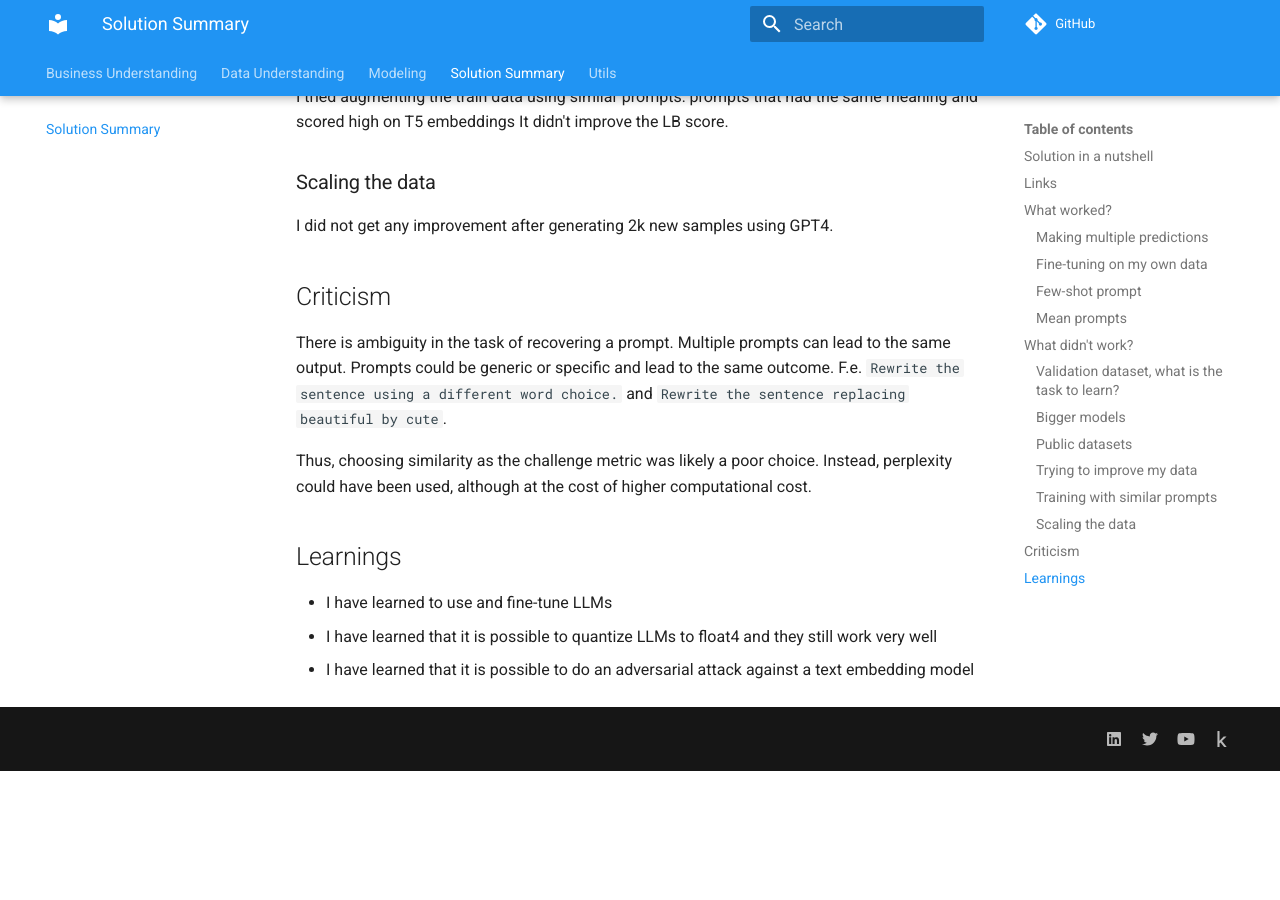
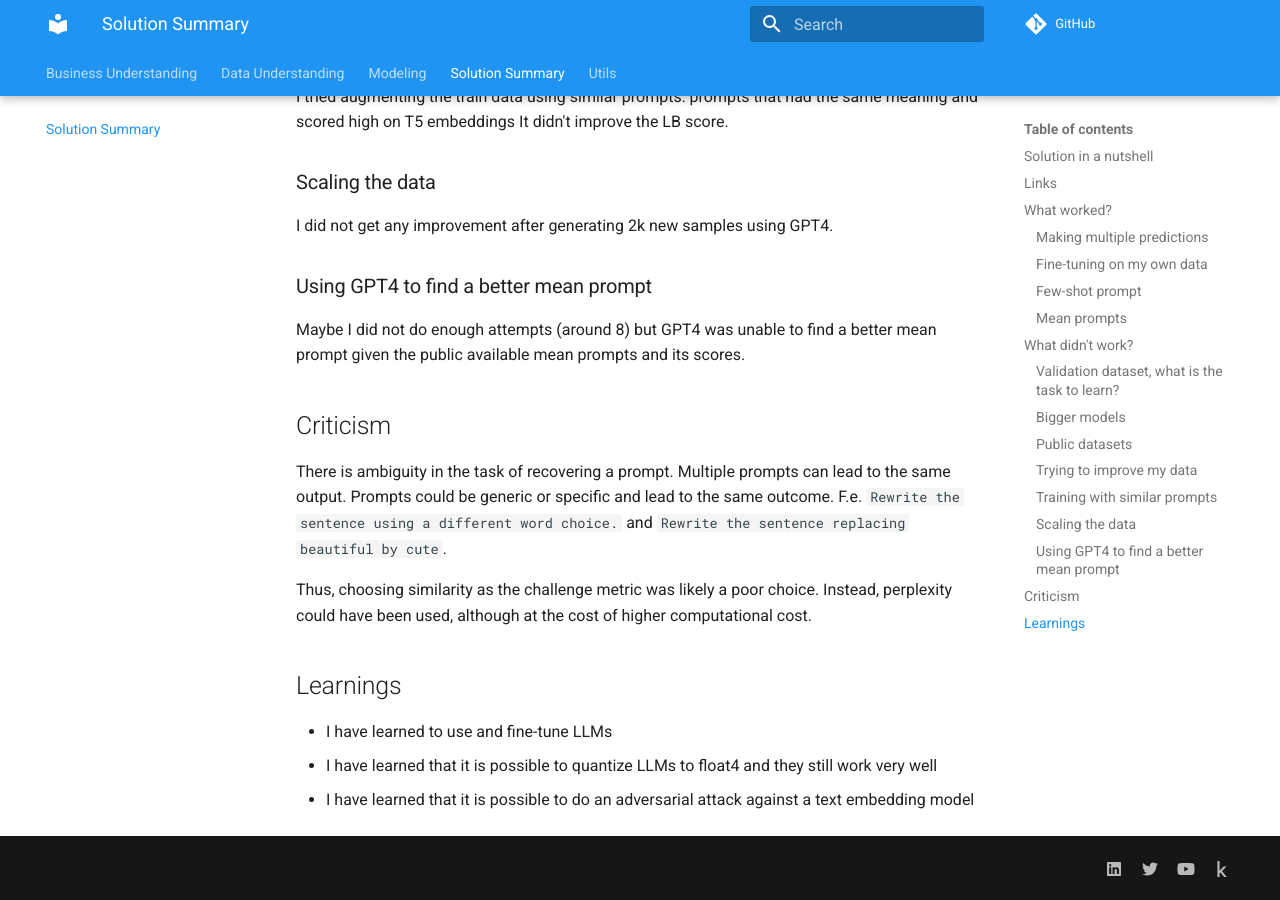
Before and after one commit to ironbar/prompt_recovery, an MkDocs documentation site: the page built from docs/05_Solution_Summary.md, in a window 1280 px wide and 900 px high, scrolled down 3434 px. Built offline with MkDocs 1.6.1 and Material for MkDocs 9.7.7, drawn with Linux system fonts in a browser that asks for light colours; comment, search, counter and statistics services are not loaded; before the commit the page ends 4205 px from its top, so only the background shows below that; some of the changed text lies outside the part shown.

Commit message:
updated documentation

```diff
--- a/docs/05_Solution_Summary.md
+++ b/docs/05_Solution_Summary.md
@@ -103,6 +103,10 @@ It didn't improve the LB score.
 
 I did not get any improvement after generating 2k new samples using GPT4.
 
+### Using GPT4 to find a better mean prompt
+
+Maybe I did not do enough attempts (around 8) but GPT4 was unable to find a better mean prompt given the public available mean prompts and its scores.
+
 ## Criticism
 
 There is ambiguity in the task of recovering a prompt. Multiple prompts can lead to the same output. Prompts could be generic or specific and lead to the same outcome. F.e. `Rewrite the sentence using a different word choice.` and `Rewrite the sentence replacing beautiful by cute`.
```
Also changed, not shown: other parts of docs/05_Solution_Summary.md (+1 -1 lines).
